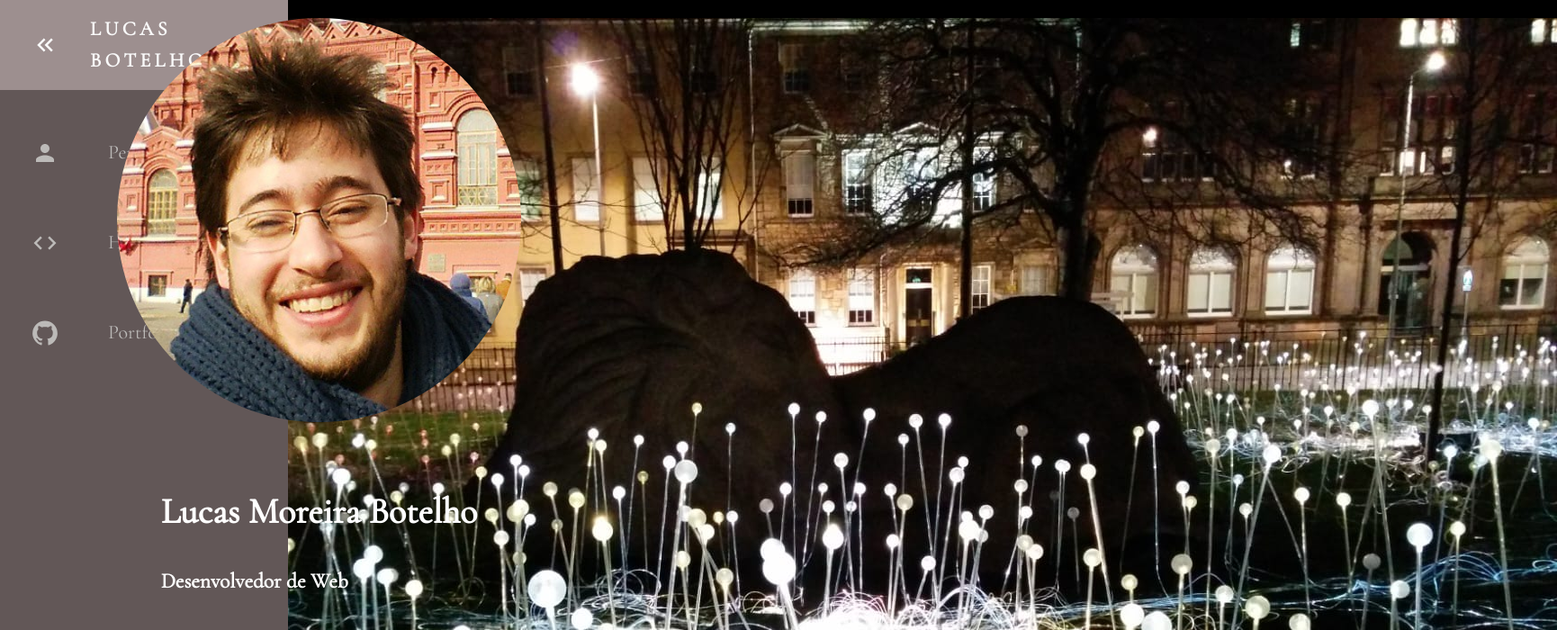
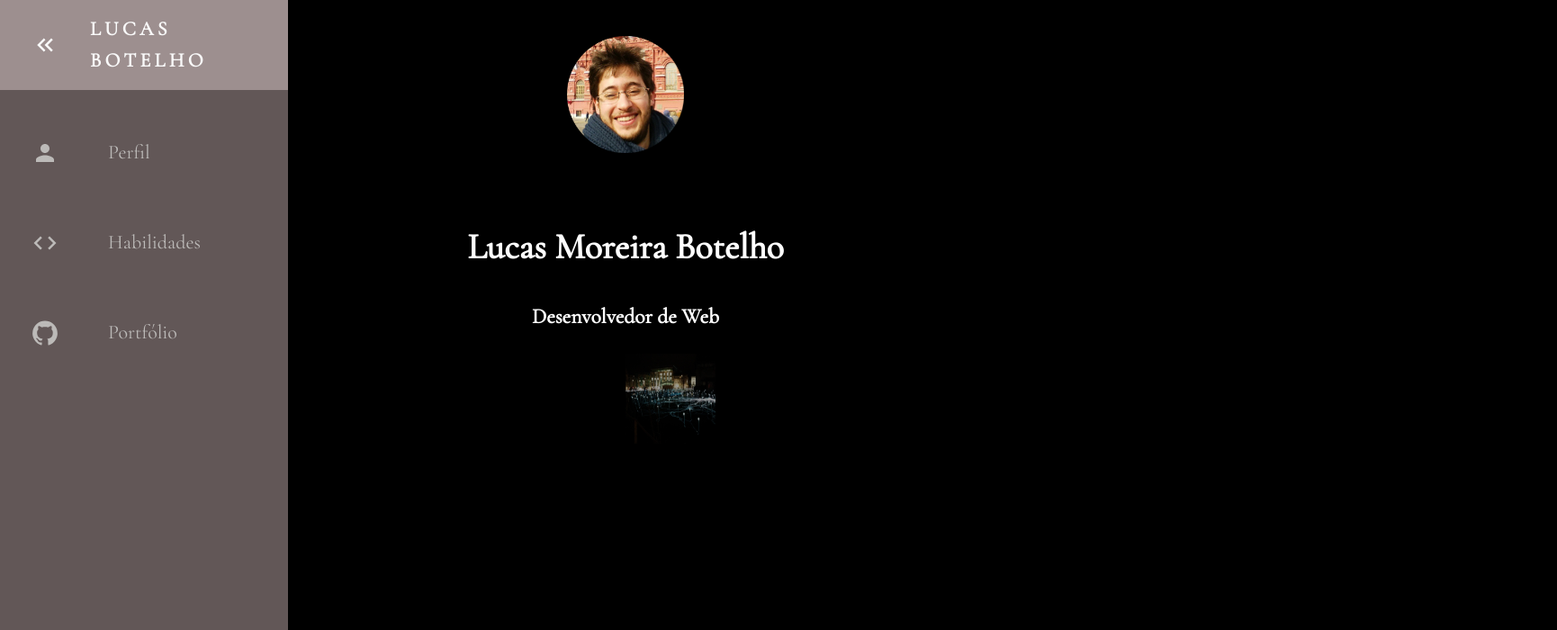
Before and after one commit to Lukelupus/react-professional-resume, a React (Create React App) app: page / in a window 1280 px wide. Shown: the top 700 px of the page at 90% size, 1730 px wide, since content can reach past the window. Built offline with nearby package versions, Linux system fonts and the light colour scheme.

Commit message:
added animation to the landing img page

```diff
--- a/public/styles/styles.css
+++ b/public/styles/styles.css
@@ -8,12 +8,19 @@
     --transition-speed: 600ms;
 }
 
+@keyframes landingPageAnimation {
+    100% {
+        opacity: 1;
+        }
+}
+
 body {
     color: white;
     background-color: black;
     margin: 0;
     padding: 0;
     line-height: 1.6;
+    text-align: center;
 
 
 
@@ -113,12 +120,34 @@ main {
 /* Home Presentation Card */
 
 .home-page {
-    position: absolute;
+    position: relative;
     display: flex;
     gap: 2rem;
     flex-direction: column;
     align-items: center;
     justify-content: center;
+    top: 50%;
+
+
+}
+
+.lucas-img {
+    width: 130px;
+    height: 130px;
+    margin: 1rem 0 0.25rem;
+    opacity: 0;
+    animation: landingPageAnimation 2s ease-in forwards;
+    animation-duration: 700ms;
+
+}
+
+.landing-page-img {
+    position: fixed;
+    opacity: calc(0.6);
+    height: fit-content;
+    width: fit-content;
+    width: 100px;
+    height: 100px;
 }
 
 /* Butão Whatsapp */
@@ -194,3 +223,19 @@ main {
 
 
 }
+
+@media only screen and (max-widt: 600px) {
+
+
+   .whatsapp-icon {
+    margin-top: 10px;
+}
+
+  .whatsapp_float {
+    width: 40px;
+    height: 40px;
+    top: 30px;
+    right: 10px;
+    font-size: 22px;
+}
+}
--- a/src/pages/Home.jsx
+++ b/src/pages/Home.jsx
@@ -9,7 +9,7 @@ function Home() {
                 <h3 className="home-subtitle">Desenvolvedor de Web</h3>
             </div>
         </div>
-        <img className="landing-page-img" alt="scotland-street-art" src="images/white-blue.jpeg"></img>
+        <img className="landing-page-img" alt="scotland-street-art" src="images/white-blue-green.jpeg"></img>
             </>)
 }
 
```
